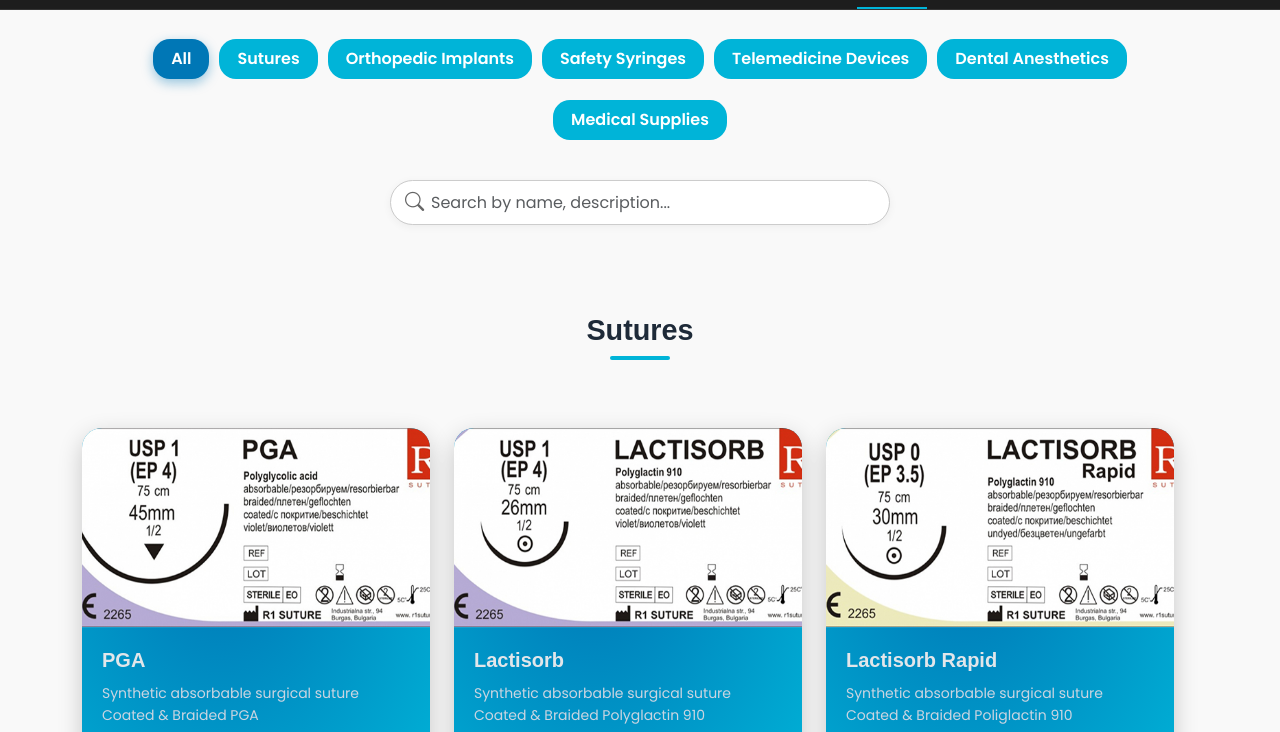
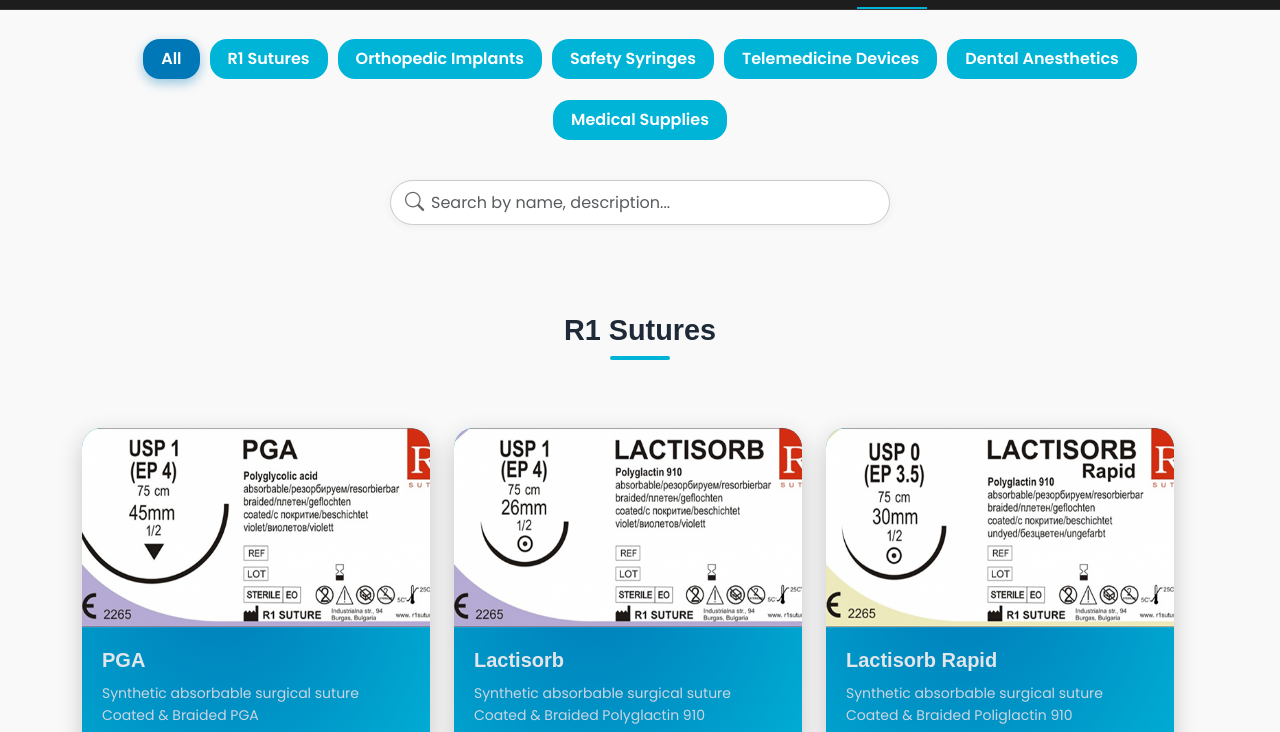
Before and after one commit to Pentara-hub/MESTERAL, a website: page product.html in a window 1280 px wide. Shown: the part 68-800 px from the top of the page. Drawn offline with nearby package versions, Linux system fonts and the light colour scheme.

Commit message:
fix sutures card

```diff
--- a/assets/js/products.js
+++ b/assets/js/products.js
@@ -78,7 +78,7 @@
 
   const filterMap = {
     all: "All",
-    sutures: "Sutures",
+    sutures: "R1 Sutures",
     orthopedic: "Orthopedic Implants",
     syringes: "Safety Syringes",
     telemedicine: "Telemedicine Devices",
--- a/assets/js/sutureCards.js
+++ b/assets/js/sutureCards.js
@@ -1,6 +1,6 @@
 const productSections = [
   {
-    title: "Sutures",
+    title: "R1 Sutures",
     products: [
       {
         name: "PGA",
@@ -11,14 +11,14 @@
       {
         name: "Lactisorb",
         description: `Synthetic absorbable surgical suture <br> Coated & Braided Polyglactin 910`,
-        pdfLink: "assets/pdfs/Lactisorb.pdf",
-        image: "assets/img/Suture/Lactisorb.jpg",
+        pdfLink: "assets/pdfs/LACTISORB.pdf",
+        image: "assets/img/Suture/LACTISORB.jpg",
       },
       {
         name: "Lactisorb Rapid",
         description: ` Synthetic absorbable surgical suture <br> Coated & Braided Poliglactin 910`,
         pdfLink: "assets/pdfs/LACTISORB-RAPID.pdf",
-        image: "assets/img/Suture/Lactisorb_Rapid.jpg",
+        image: "assets/img/Suture/LACTISORB_Rapid.jpg",
       },
       {
         name: "PDO",
@@ -30,7 +30,7 @@
         name: "Monoquick",
         description: `Synthetic absorbable surgical suture <br> Monofilament Poliglecaprone 25`,
         pdfLink: "assets/pdfs/MONOQUICK.pdf",
-        image: "assets/img/Suture/MONOQUICK.jpg",
+        image: "assets/img/Suture/MonoQUICK.jpg",
       },
       {
         name: "Polypropylene",
@@ -53,14 +53,14 @@
       {
         name: "Polyester-S",
         description: `Non-absorbable surgical suture <br> coated & Braited Polyester`,
-        pdfLink: "assets/pdfs/Polyester-S.pdf",
-        image: "assets/img/Suture/Polyester-S.jpg",
+        pdfLink: "assets/pdfs/POLYESTER-S.pdf",
+        image: "assets/img/Suture/POLYESTER-S.jpg",
       },
       {
         name: "Polyester-CV",
         description: `Non-absorbable surgical suture <br> PTFE coated & Braided Polyester`,
-        pdfLink: "assets/pdfs/Polyester-CV.pdf",
-        image: "assets/img/Suture/Polyester-CV.jpg",
+        pdfLink: "assets/pdfs/POLYESTER-CV.pdf",
+        image: "assets/img/Suture/POLYESTER-CV.jpg",
       },
       {
         name: "PTFE",
@@ -271,12 +271,6 @@
 window.addEventListener("DOMContentLoaded", () => {
   const searchInput = document.getElementById("searchInput");
 
-  // const suturesSection = productSections.find(
-  //   (section) => section.title === "Sutures"
-  // );
-  // const sutures = suturesSection ? suturesSection.products : [];
-  // renderCards(sutures);
-
   searchInput.addEventListener("input", () => {
     const query = searchInput.value.toLowerCase();
     const filtered = sutures.filter(
--- a/product.html
+++ b/product.html
@@ -66,7 +66,7 @@
         <!-- Filter Buttons -->
         <div class="filter-buttons text-center mb-4" data-aos="fade-up">
           <button class="filter-btn active" data-filter="all">All</button>
-          <button class="filter-btn" data-filter="sutures">Sutures</button>
+          <button class="filter-btn" data-filter="sutures">R1 Sutures</button>
           <button class="filter-btn" data-filter="orthopedic">
             Orthopedic Implants
           </button>
@@ -364,13 +364,7 @@
         }
       });
     </script>
-    <script>
-      AOS.init({
-        duration: 1500,
-        easing: "ease-in-out-cubic",
-        once: true,
-      });
-    </script>
+
     <script src="assets/vendor/bootstrap/js/bootstrap.bundle.min.js"></script>
     <script src="assets/vendor/aos/aos.js"></script>
     <script src="assets/vendor/glightbox/js/glightbox.min.js"></script>
@@ -380,5 +374,13 @@
     <script src="assets/js/main.js"></script>
     <script src="assets/js/products.js"></script>
     <script src="assets/js/sutureCards.js"></script>
+
+    <script>
+      AOS.init({
+        duration: 1500,
+        easing: "ease-in-out-cubic",
+        once: true,
+      });
+    </script>
   </body>
 </html>
```
